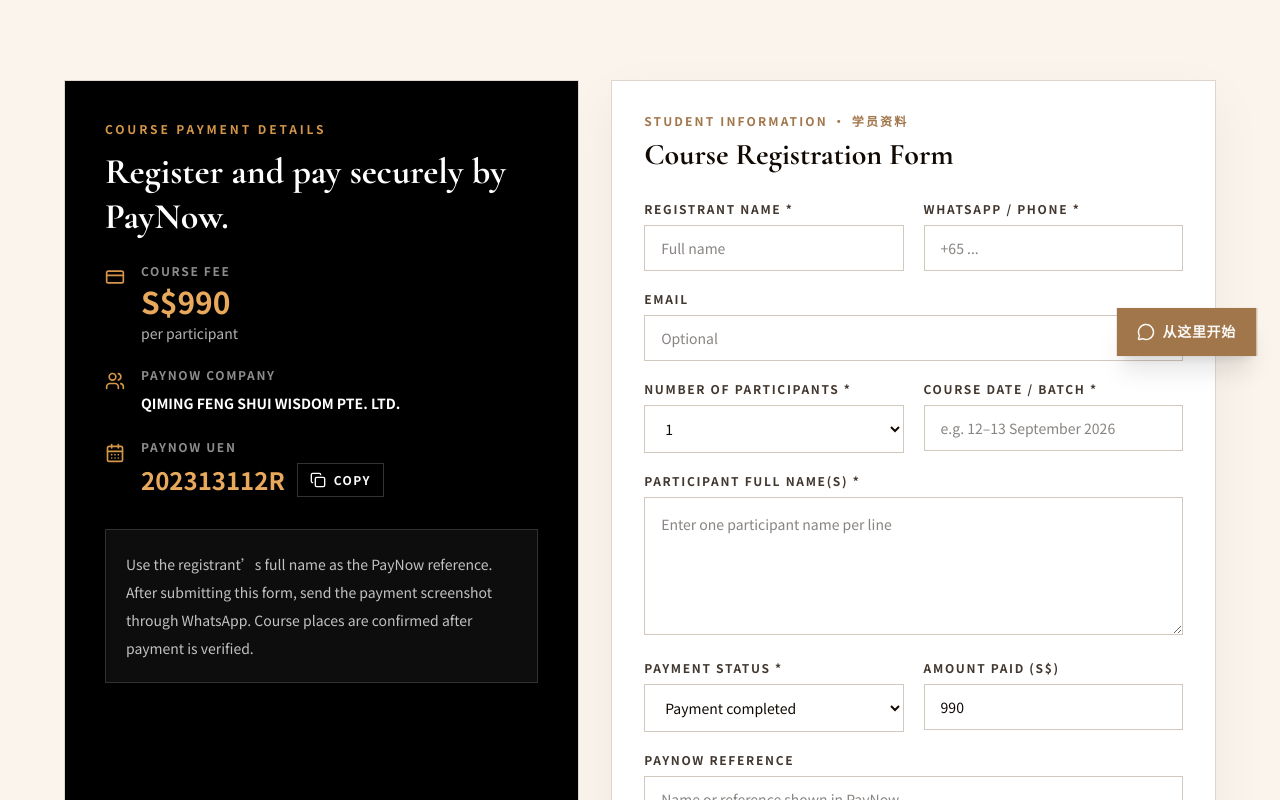
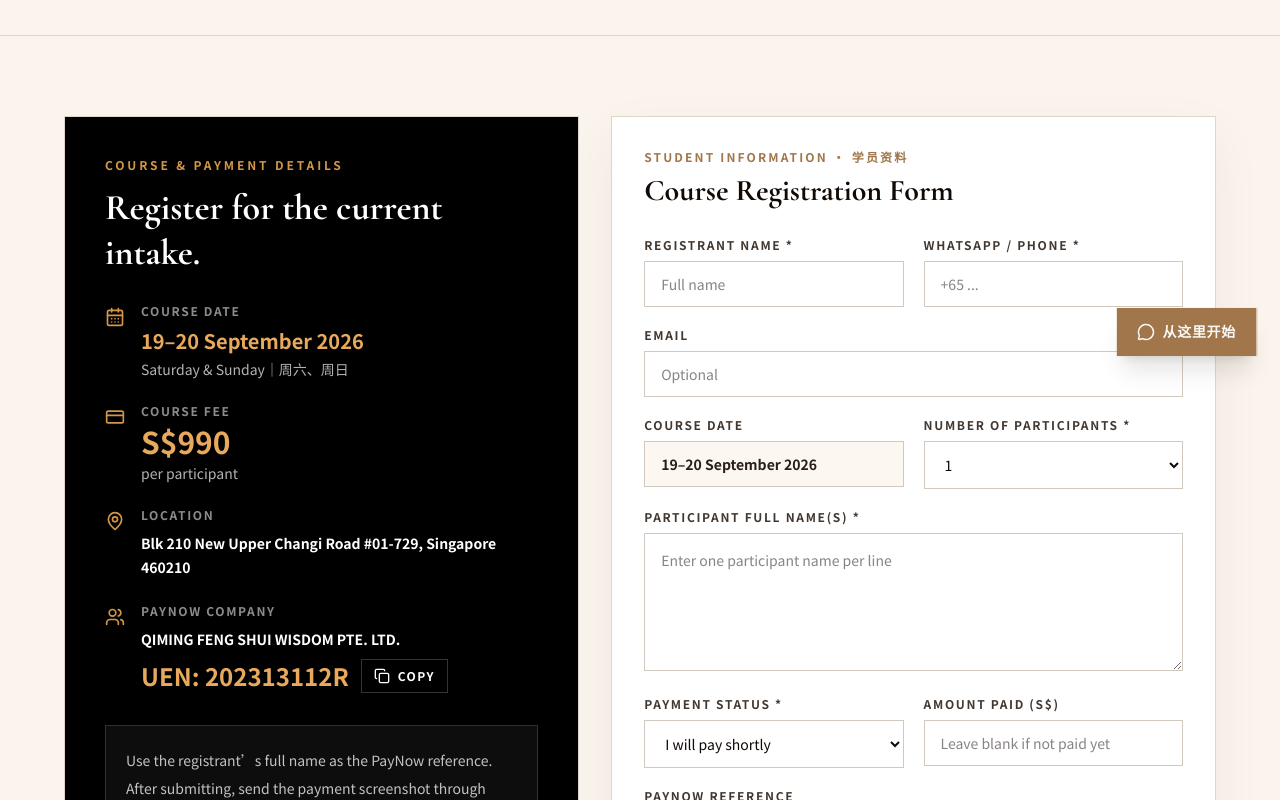
Before and after one commit to BODHIWONG/qmfeng-website, a Next.js app: page /course-registration in a window 1280 px wide. Shown: the part 420-1220 px from the top of the page. Built offline with nearby package versions, Linux system fonts and the light colour scheme.

Commit message:
Align course registration with 19–20 September intake

```diff
--- a/app/course-registration/page.tsx
+++ b/app/course-registration/page.tsx
@@ -8,6 +8,7 @@ import {
   Copy,
   CreditCard,
   Loader2,
+  MapPin,
   MessageCircle,
   Users,
 } from "lucide-react";
@@ -18,6 +19,9 @@ import FloatingActions from "@/components/floating-actions";
 
 const WHATSAPP_NUMBER = "6589593499";
 const COURSE_FEE = 990;
+const CURRENT_INTAKE = "19–20 September 2026";
+const COURSE_DAYS = "Saturday & Sunday";
+const COURSE_LOCATION = "Blk 210 New Upper Changi Road #01-729, Singapore 460210";
 const COMPANY_NAME = "QIMING FENG SHUI WISDOM PTE. LTD.";
 const PAYNOW_UEN = "202313112R";
 
@@ -40,9 +44,9 @@ const initialForm: CourseRegistrationForm = {
   email: "",
   participantCount: 1,
   participantNames: "",
-  courseDate: "",
-  paymentStatus: "Payment completed",
-  amountPaid: "990",
+  courseDate: CURRENT_INTAKE,
+  paymentStatus: "I will pay shortly",
+  amountPaid: "",
   paymentReference: "",
   notes: "",
 };
@@ -69,7 +73,9 @@ function buildWhatsAppMessage(form: CourseRegistrationForm, registrationId: stri
     `Registration Reference: ${registrationId}`,
     `Registrant Name: ${form.registrantName}`,
     `WhatsApp / Phone: ${form.phone}`,
-    `Course Date / Batch: ${form.courseDate}`,
+    `Course Date: ${form.courseDate}`,
+    `Course Days: ${COURSE_DAYS}`,
+    `Location: ${COURSE_LOCATION}`,
     `Number of Participants: ${form.participantCount}`,
     "Participant Name(s):",
     form.participantNames,
@@ -78,11 +84,11 @@ function buildWhatsAppMessage(form: CourseRegistrationForm, registrationId: stri
     `Expected Total: S$${expectedTotal.toLocaleString("en-SG")}`,
     `Payment Status: ${form.paymentStatus}`,
     `Amount Paid: ${form.amountPaid ? `S$${form.amountPaid}` : "-"}`,
-    `Payment Reference: ${form.paymentReference || "-"}`,
+    `PayNow Reference: ${form.paymentReference || "-"}`,
     form.notes ? `Notes: ${form.notes}` : "",
     "",
-    "PayNow UEN: 202313112R",
-    "QIMING FENG SHUI WISDOM PTE. LTD.",
+    `PayNow UEN: ${PAYNOW_UEN}`,
+    COMPANY_NAME,
     "",
     "Sent from: qmfeng.com/course-registration",
   ]
@@ -100,15 +106,7 @@ function CourseRegistrationPageContent() {
   const expectedTotal = useMemo(() => form.participantCount * COURSE_FEE, [form.participantCount]);
 
   function updateField<K extends keyof CourseRegistrationForm>(field: K, value: CourseRegistrationForm[K]) {
-    setForm((current) => {
-      const updated = { ...current, [field]: value };
-
-      if (field === "participantCount") {
-        updated.amountPaid = String(Number(value) * COURSE_FEE);
-      }
-
-      return updated;
-    });
+    setForm((current) => ({ ...current, [field]: value }));
   }
 
   async function copyPayNow() {
@@ -173,7 +171,7 @@ function CourseRegistrationPageContent() {
                   Thank You for Registering
                 </h1>
                 <p className="mx-auto mb-7 max-w-2xl text-base leading-8 text-[oklch(0.42_0.02_60)]">
-                  Your course registration has been recorded. Please complete PayNow payment if you have not done so, then send the payment screenshot through WhatsApp for seat confirmation.
+                  Your registration has been recorded. Complete the PayNow payment, then send the payment screenshot through WhatsApp for seat confirmation.
                 </p>
 
                 <div className="mb-7 border border-[oklch(0.88_0.018_70)] bg-[oklch(0.98_0.01_75)] p-6 text-left">
@@ -185,6 +183,14 @@ function CourseRegistrationPageContent() {
                     <div>
                       <p className="text-xs font-bold uppercase tracking-[0.15em] text-[oklch(0.50_0.04_65)]">Course Total</p>
                       <p className="mt-2 text-2xl font-bold text-[oklch(0.60_0.08_65)]">S${expectedTotal.toLocaleString("en-SG")}</p>
+                    </div>
+                    <div>
+                      <p className="text-xs font-bold uppercase tracking-[0.15em] text-[oklch(0.50_0.04_65)]">Course Date</p>
+                      <p className="mt-2 font-semibold text-[oklch(0.18_0.02_60)]">{CURRENT_INTAKE}</p>
+                    </div>
+                    <div>
+                      <p className="text-xs font-bold uppercase tracking-[0.15em] text-[oklch(0.50_0.04_65)]">Course Days</p>
+                      <p className="mt-2 font-semibold text-[oklch(0.18_0.02_60)]">{COURSE_DAYS}</p>
                     </div>
                     <div className="md:col-span-2">
                       <p className="text-xs font-bold uppercase tracking-[0.15em] text-[oklch(0.50_0.04_65)]">PayNow</p>
@@ -231,7 +237,10 @@ function CourseRegistrationPageContent() {
                 Qi Men Dun Jia Foundation Course
               </h1>
               <p className="mx-auto max-w-3xl text-base leading-8 text-[oklch(0.42_0.02_60)] md:text-lg">
-                Complete the form below to register your course place. The fee is S$990 per participant and payment is made by PayNow to the company UEN shown below.
+                19–20 September 2026 · Saturday & Sunday · S$990 per participant
+              </p>
+              <p className="mx-auto mt-3 max-w-3xl text-sm leading-7 text-[oklch(0.48_0.02_60)] md:text-base">
+                Suitable for complete beginners. Complete the registration form and make payment by PayNow to confirm your place.
               </p>
             </div>
           </div>
@@ -241,12 +250,21 @@ function CourseRegistrationPageContent() {
           <div className="container">
             <div className="mx-auto grid max-w-6xl gap-8 lg:grid-cols-[0.92fr_1.08fr]">
               <aside className="border border-[oklch(0.88_0.018_70)] bg-black p-8 text-white md:p-10">
-                <p className="mb-3 text-xs font-bold uppercase tracking-[0.24em] text-[oklch(0.72_0.12_70)]">Course Payment Details</p>
-                <h2 className="mb-6 text-3xl font-bold leading-tight md:text-4xl" style={{ fontFamily: "var(--font-cormorant), var(--font-noto-serif), serif" }}>
-                  Register and pay securely by PayNow.
+                <p className="mb-3 text-xs font-bold uppercase tracking-[0.24em] text-[oklch(0.72_0.12_70)]">Course & Payment Details</p>
+                <h2 className="mb-7 text-3xl font-bold leading-tight md:text-4xl" style={{ fontFamily: "var(--font-cormorant), var(--font-noto-serif), serif" }}>
+                  Register for the current intake.
                 </h2>
 
                 <div className="space-y-6">
+                  <div className="flex gap-4">
+                    <CalendarDays className="mt-1 h-5 w-5 shrink-0 text-[oklch(0.72_0.12_70)]" />
+                    <div>
+                      <p className="text-xs font-bold uppercase tracking-[0.14em] text-white/55">Course Date</p>
+                      <p className="mt-2 text-xl font-bold text-[oklch(0.78_0.12_70)]">{CURRENT_INTAKE}</p>
+                      <p className="mt-1 text-sm text-white/70">{COURSE_DAYS}｜周六、周日</p>
+                    </div>
+                  </div>
+
                   <div className="flex gap-4">
                     <CreditCard className="mt-1 h-5 w-5 shrink-0 text-[oklch(0.72_0.12_70)]" />
                     <div>
@@ -257,19 +275,20 @@ function CourseRegistrationPageContent() {
                   </div>
 
                   <div className="flex gap-4">
+                    <MapPin className="mt-1 h-5 w-5 shrink-0 text-[oklch(0.72_0.12_70)]" />
+                    <div>
+                      <p className="text-xs font-bold uppercase tracking-[0.14em] text-white/55">Location</p>
+                      <p className="mt-2 text-sm font-semibold leading-6 text-white">{COURSE_LOCATION}</p>
+                    </div>
+                  </div>
+
+                  <div className="flex gap-4">
                     <Users className="mt-1 h-5 w-5 shrink-0 text-[oklch(0.72_0.12_70)]" />
                     <div>
                       <p className="text-xs font-bold uppercase tracking-[0.14em] text-white/55">PayNow Company</p>
                       <p className="mt-2 text-sm font-semibold leading-6 text-white">{COMPANY_NAME}</p>
-                    </div>
-                  </div>
-
-                  <div className="flex gap-4">
-                    <CalendarDays className="mt-1 h-5 w-5 shrink-0 text-[oklch(0.72_0.12_70)]" />
-                    <div>
-                      <p className="text-xs font-bold uppercase tracking-[0.14em] text-white/55">PayNow UEN</p>
                       <div className="mt-2 flex flex-wrap items-center gap-3">
-                        <p className="text-2xl font-bold text-[oklch(0.78_0.12_70)]">{PAYNOW_UEN}</p>
+                        <p className="text-2xl font-bold text-[oklch(0.78_0.12_70)]">UEN: {PAYNOW_UEN}</p>
                         <button onClick={copyPayNow} type="button" className="inline-flex items-center gap-2 border border-white/20 px-3 py-2 text-xs font-bold uppercase tracking-[0.12em] text-white transition hover:bg-white/10">
                           {copied ? <Check className="h-4 w-4" /> : <Copy className="h-4 w-4" />}
                           {copied ? "Copied" : "Copy"}
@@ -280,7 +299,7 @@ function CourseRegistrationPageContent() {
                 </div>
 
                 <div className="mt-8 border border-white/15 bg-white/5 p-5 text-sm leading-7 text-white/75">
-                  Use the registrant’s full name as the PayNow reference. After submitting this form, send the payment screenshot through WhatsApp. Course places are confirmed after payment is verified.
+                  Use the registrant’s full name as the PayNow reference. After submitting, send the payment screenshot through WhatsApp. Places are confirmed after payment verification.
                 </div>
               </aside>
 
@@ -308,16 +327,18 @@ function CourseRegistrationPageContent() {
                     <input type="email" value={form.email} onChange={(event) => updateField("email", event.target.value)} className="w-full border border-[oklch(0.84_0.018_70)] bg-white px-4 py-3 text-sm outline-none transition focus:border-[oklch(0.60_0.08_65)]" placeholder="Optional" />
                   </label>
 
+                  <div className="block">
+                    <span className="mb-2 block text-xs font-bold uppercase tracking-[0.14em] text-[oklch(0.35_0.02_60)]">Course Date</span>
+                    <div className="border border-[oklch(0.84_0.018_70)] bg-[oklch(0.98_0.01_75)] px-4 py-3 text-sm font-semibold text-[oklch(0.25_0.02_60)]">
+                      {CURRENT_INTAKE}
+                    </div>
+                  </div>
+
                   <label className="block">
                     <span className="mb-2 block text-xs font-bold uppercase tracking-[0.14em] text-[oklch(0.35_0.02_60)]">Number of Participants *</span>
                     <select value={form.participantCount} onChange={(event) => updateField("participantCount", Number(event.target.value))} className="w-full border border-[oklch(0.84_0.018_70)] bg-white px-4 py-3 text-sm outline-none transition focus:border-[oklch(0.60_0.08_65)]">
                       {[1, 2, 3, 4, 5, 6].map((count) => <option key={count} value={count}>{count}</option>)}
                     </select>
-                  </label>
-
-                  <label className="block">
-                    <span className="mb-2 block text-xs font-bold uppercase tracking-[0.14em] text-[oklch(0.35_0.02_60)]">Course Date / Batch *</span>
-                    <input required value={form.courseDate} onChange={(event) => updateField("courseDate", event.target.value)} className="w-full border border-[oklch(0.84_0.018_70)] bg-white px-4 py-3 text-sm outline-none transition focus:border-[oklch(0.60_0.08_65)]" placeholder="e.g. 12–13 September 2026" />
                   </label>
 
                   <label className="block md:col-span-2">
@@ -328,14 +349,14 @@ function CourseRegistrationPageContent() {
                   <label className="block">
                     <span className="mb-2 block text-xs font-bold uppercase tracking-[0.14em] text-[oklch(0.35_0.02_60)]">Payment Status *</span>
                     <select value={form.paymentStatus} onChange={(event) => updateField("paymentStatus", event.target.value)} className="w-full border border-[oklch(0.84_0.018_70)] bg-white px-4 py-3 text-sm outline-none transition focus:border-[oklch(0.60_0.08_65)]">
+                      <option>I will pay shortly</option>
                       <option>Payment completed</option>
-                      <option>I will pay shortly</option>
                     </select>
                   </label>
 
                   <label className="block">
                     <span className="mb-2 block text-xs font-bold uppercase tracking-[0.14em] text-[oklch(0.35_0.02_60)]">Amount Paid (S$)</span>
-                    <input inputMode="decimal" value={form.amountPaid} onChange={(event) => updateField("amountPaid", event.target.value)} className="w-full border border-[oklch(0.84_0.018_70)] bg-white px-4 py-3 text-sm outline-none transition focus:border-[oklch(0.60_0.08_65)]" placeholder={String(expectedTotal)} />
+                    <input inputMode="decimal" value={form.amountPaid} onChange={(event) => updateField("amountPaid", event.target.value)} className="w-full border border-[oklch(0.84_0.018_70)] bg-white px-4 py-3 text-sm outline-none transition focus:border-[oklch(0.60_0.08_65)]" placeholder="Leave blank if not paid yet" />
                   </label>
 
                   <label className="block md:col-span-2">
@@ -374,7 +395,7 @@ function CourseRegistrationPageContent() {
                   )}
                 </button>
                 <p className="mt-4 text-xs leading-6 text-[oklch(0.48_0.02_60)]">
-                  By submitting, you confirm that the information provided is accurate. Course places are confirmed only after payment has been received and verified.
+                  By submitting, you confirm that the information provided is accurate. Places are confirmed only after payment has been received and verified.
                 </p>
               </form>
             </div>
```
